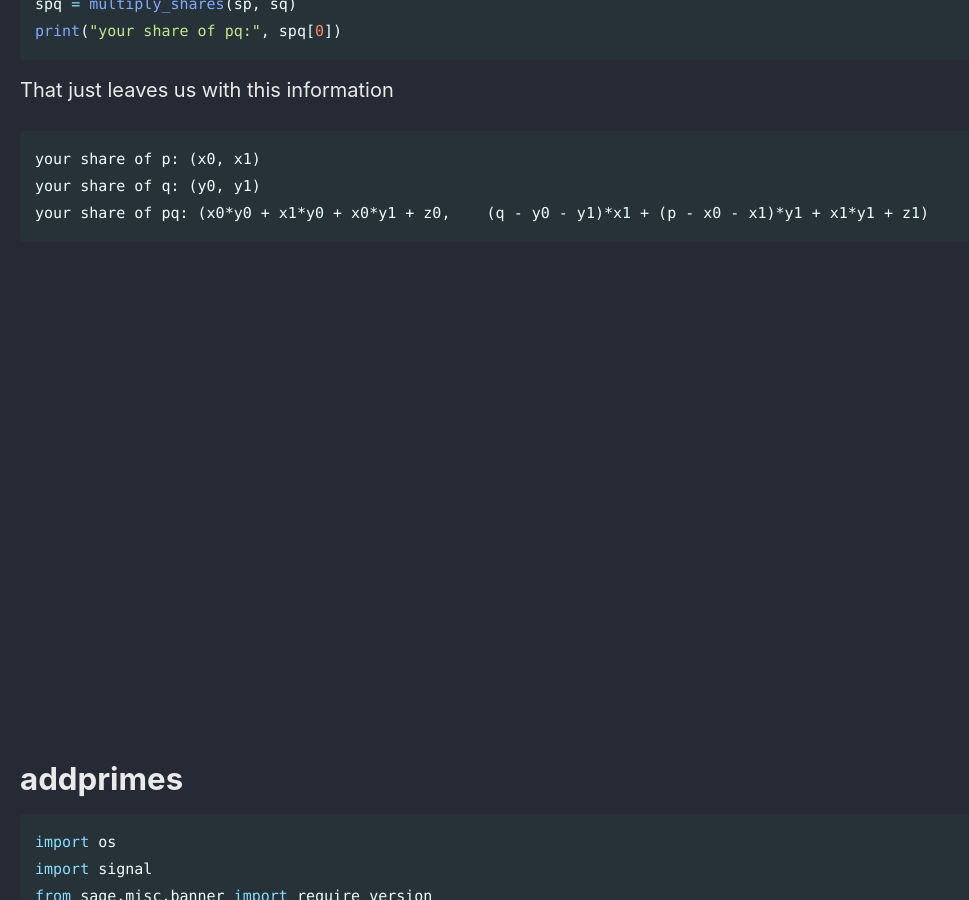
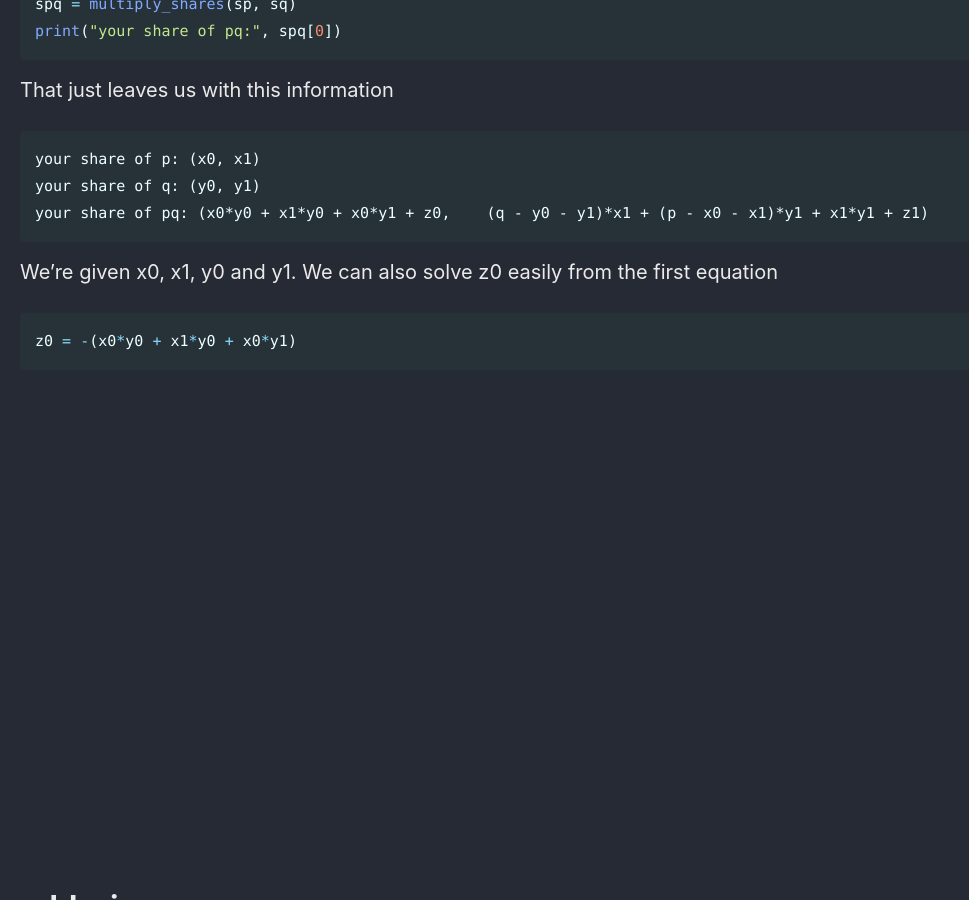
Before and after one commit to Connor-McCartney/Connor-McCartney.github.io, a Jekyll site: the page built from _pages/cryptography/other/AlpacaHack2025.md, in a window 1280 px wide and 900 px high, scrolled down 2620 px. Shown: the whole window, without its empty margins (0-969 px from the left). Built offline with Jekyll 4.4.1, drawn with Linux system fonts in a browser that asks for light colours; cached includes are drawn as plain includes.

Commit message:
Update AlpacaHack2025.md

````diff
--- a/_pages/cryptography/other/AlpacaHack2025.md
+++ b/_pages/cryptography/other/AlpacaHack2025.md
@@ -108,6 +108,12 @@ That just leaves us with this information
 your share of p: (x0, x1)
 your share of q: (y0, y1)
 your share of pq: (x0*y0 + x1*y0 + x0*y1 + z0,    (q - y0 - y1)*x1 + (p - x0 - x1)*y1 + x1*y1 + z1)
+```
+
+We're given x0, x1, y0 and y1. We can also solve z0 easily from the first equation
+
+```python
+z0 = -(x0*y0 + x1*y0 + x0*y1)
 ```
 
 
````
